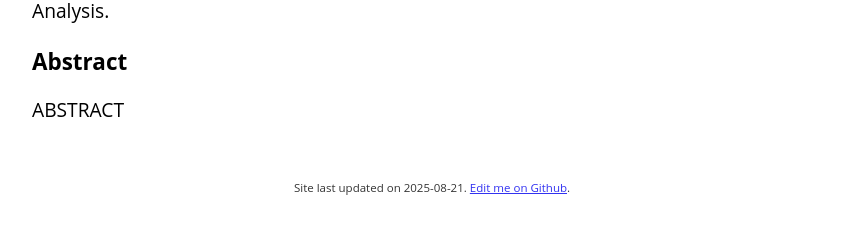
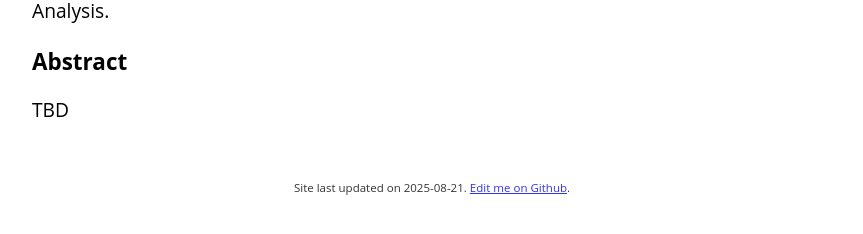
Before and after one commit to egraphs-community/egraphs-community.github.io, a Jekyll site: the page built from meeting/_posts/2025-10-16-robin.md, in a window 1280 px wide. Shown: the part 405-639 px from the top of the page, without its empty margins (208-1071 px from the left). Built offline with Jekyll 4.4.1, drawn with Linux system fonts in a browser that asks for light colours.

Commit message:
Update and rename 2025-10-16-draft.md to 2025-10-16-robin.md

```diff
--- a/meeting/_posts/2025-10-16-draft.md
+++ b/meeting/_posts/2025-10-16-robin.md
@@ -10,4 +10,4 @@ draft: true # hide from calendar and page
 
 ### Abstract
 
-ABSTRACT
+TBD
```
Also changed, not shown: other parts of meeting/_posts/2025-10-16-robin.md (+1 -1 lines).
